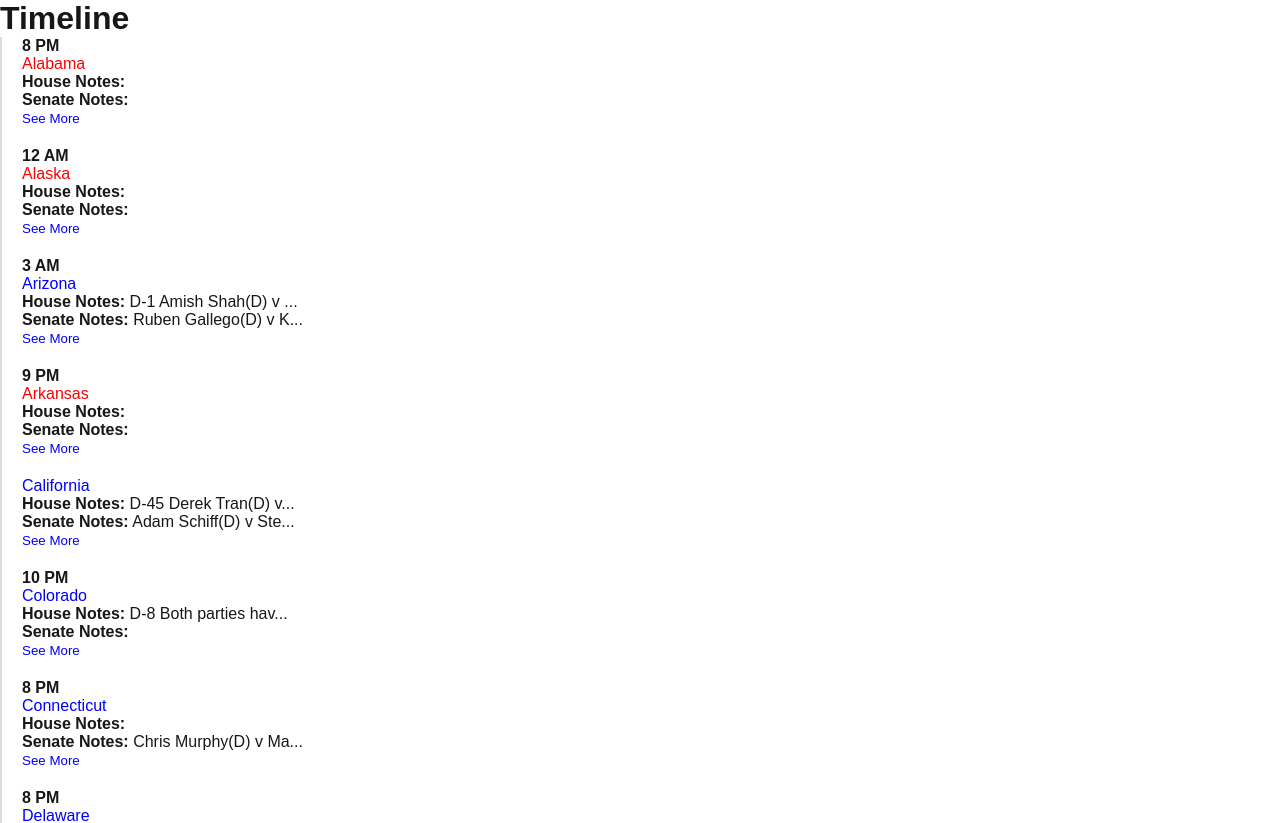
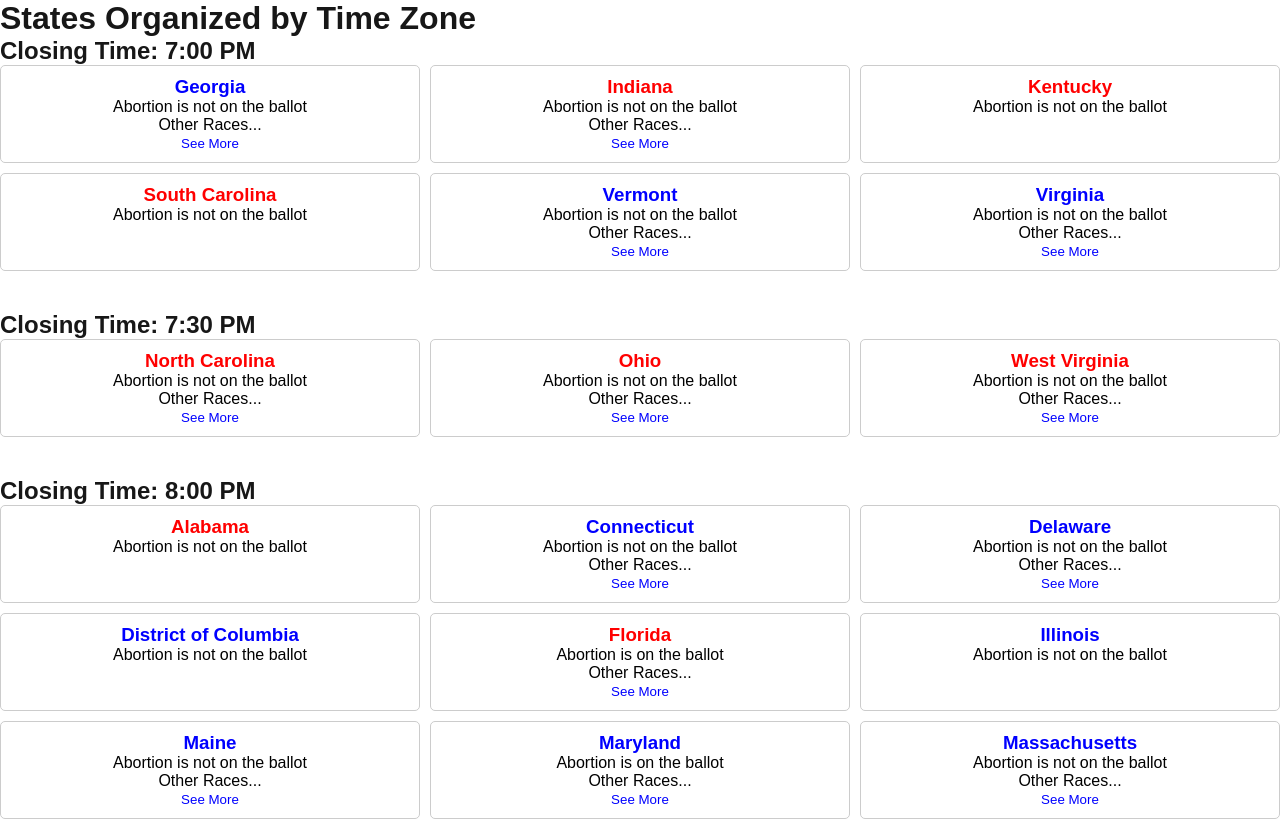
Before and after one commit to christine-iyer/election-day-bingo, a Next.js app: page / in a window 1280 px wide. Shown: the top 823 px of the page. Built offline with nearby package versions, Linux system fonts and the light colour scheme.

Commit message:
calling it mostly.

```diff
--- a/app/components/Timeline.js
+++ b/app/components/Timeline.js
@@ -10,7 +10,7 @@ const Timeline = ({ events }) => {
      );
 };
 
-const TimelineItem = ({ date, title, description, details, winner }) => {
+const TimelineItem = ({ date, title, description, details, winner, abortion, zone }) => {
      const [isExpanded, setIsExpanded] = useState(false);
 
      const truncateText = (text, maxLength) => {
@@ -21,10 +21,18 @@ const TimelineItem = ({ date, title, description, details, winner }) => {
      const toggleExpand = () => setIsExpanded(!isExpanded);
      const color = winner === "Biden D" ? "blue" : winner === "Trump R" ? "red" : "black";
      return (
-          <div style={{ marginBottom: "20px" }}>
+          <div style={{ marginBottom: "20px", borderStyle:'groove' }}>
                <p><strong>{date}</strong></p>
                <p>
                     <span style={{ color }}>{title}</span>
+               </p>
+               <p>
+               <strong>Zone:</strong>{" "}
+                    <strong>{zone}</strong>
+               </p>
+               <p>
+               <strong>Abortion on the Ballot?:</strong>{" "}
+                    <strong>{abortion}</strong>
                </p>
                <p>
                     <strong>House Notes:</strong>{" "}
--- /dev/null
+++ b/app/components/TimelineCard.js
@@ -0,0 +1,60 @@
+// components/TimelineCard.js
+import React, { useState } from "react";
+
+const TimelineCard = ({ stateName, abortionOnBallot, houseNotes, senateNotes, winner2020 }) => {
+  const [isExpanded, setIsExpanded] = useState(false);
+
+  // Determine color for the state name based on winner2020
+  const stateColor = winner2020.includes("Biden") ? "blue" : winner2020.includes("Trump") ? "red" : "black";
+
+  // Check if there is content in either HouseNotes or SenateNotes
+  const hasNotes = houseNotes || senateNotes;
+
+  const toggleExpand = () => setIsExpanded(!isExpanded);
+
+  return (
+    <div style={{
+      padding: "10px",
+      border: "1px solid #ccc",
+      borderRadius: "5px",
+      textAlign: "center",
+      color: "black", // Default text color for all content
+    }}>
+      {/* State name with conditional color */}
+      <h3 style={{ color: stateColor }}>{stateName}</h3>
+
+      {/* Abortion on Ballot Line */}
+      <p>{abortionOnBallot !== "No" ? "Abortion is on the ballot" : "Abortion is not on the ballot"}</p>
+
+      {/* Other Races line, only if there are notes */}
+      {hasNotes && <p>Other Races...</p>}
+
+      {/* See More button, only if there are notes to display */}
+      {hasNotes && (
+        <button onClick={toggleExpand} style={{ background: "none", color: "blue", border: "none", cursor: "pointer" }}>
+          {isExpanded ? "See Less" : "See More"}
+        </button>
+      )}
+
+      {/* Expanded notes with labels */}
+      {isExpanded && (
+        <div style={{ textAlign: "left", marginTop: "10px" }}>
+          {houseNotes && (
+            <div>
+              <strong>House Notes:</strong>
+              <p>{houseNotes}</p>
+            </div>
+          )}
+          {senateNotes && (
+            <div>
+              <strong>Senate Notes:</strong>
+              <p>{senateNotes}</p>
+            </div>
+          )}
+        </div>
+      )}
+    </div>
+  );
+};
+
+export default TimelineCard;
--- /dev/null
+++ b/app/components/ZoneGrid.js
@@ -0,0 +1,66 @@
+import { getCombinedData } from "../utils/data";
+import React from "react";
+import TimelineCard from "../components/TimelineCard";
+
+// Utility function to get closing time based on zone
+const getClosingTime = (zone) => {
+  const closingTimes = {
+    A: "7:00 PM",
+    B: "7:30 PM",
+    C: "8:00 PM",
+    D: "8:30 PM",
+    E: "9:00 PM",
+    F: "9:30 PM",
+    G: "10:00 PM",
+    H: "12:00 AM",
+  };
+
+  return closingTimes[zone] || "Unknown Time";
+};
+
+// Utility function to group data by Zone
+const groupByZone = (data) => {
+  return data.reduce((zones, item) => {
+    const { Zone } = item;
+    if (!zones[Zone]) zones[Zone] = [];
+    zones[Zone].push(item);
+    return zones;
+  }, {});
+};
+
+const ZoneGrid = () => {
+  const combinedData = getCombinedData();
+  const zones = groupByZone(combinedData);
+
+  return (
+    <div>
+      <h1>States Organized by Time Zone</h1>
+      {Object.keys(zones).sort().map((zone) => (
+        <div key={zone} style={{ marginBottom: "40px" }}>
+          {/* Zone Header with Closing Time */}
+          <h2>
+            Closing Time: {getClosingTime(zone)}
+          </h2>
+          <div style={{
+            display: "grid",
+            gridTemplateColumns: "repeat(3, 1fr)", // 3 columns for the grid
+            gap: "10px",
+          }}>
+            {zones[zone].sort((a, b) => a.State.localeCompare(b.State)).map((state) => (
+              <TimelineCard
+                key={state.State}
+                stateName={state.State}
+                abortionOnBallot={state.AbortionOnBallot}
+                houseNotes={state.HouseNotes}
+                senateNotes={state.SenateNotes}
+                winner2020={state.WinnerTwenty}
+              />
+            ))}
+          </div>
+        </div>
+      ))}
+    </div>
+  );
+};
+
+export default ZoneGrid;
--- a/app/page.js
+++ b/app/page.js
@@ -5,7 +5,7 @@ import { formatTime } from "./utils/helpers";
 import USMap from './components/USMap'
 // import BingoCard from "./components/BingoCard"
 import HistoricalMap from './components/HistoricalMap'
-import Timeline from './components/Timeline'
+import ZoneGrid from './components/ZoneGrid'
 
 
 
@@ -17,9 +17,11 @@ export default function Home() {
   .map((item) => ({
     date: formatTime(item.AnticipatedCall),
     title: item.State,
+    abortion: item.AbortionOnBallot,
     description: item.HouseNotes,
     details: item.SenateNotes,
     winner: item.WinnerTwenty,
+    zone: item.Zone,
     time: new Date(`1970-01-01T${item.AnticipatedCall.slice(-11)}`).getTime(), // Parse time
     }))
     .sort((a, b) => {
@@ -110,8 +112,7 @@ export default function Home() {
 
       </div>
       <div>
-      <h1>Timeline</h1>
-      <Timeline events={events} />
+      <ZoneGrid events={events} />
     </div>
     <div>
       <h1>Interactive U.S. Map</h1>
```
Also changed, not shown: app/utils/data.js (+21 -21 lines).
